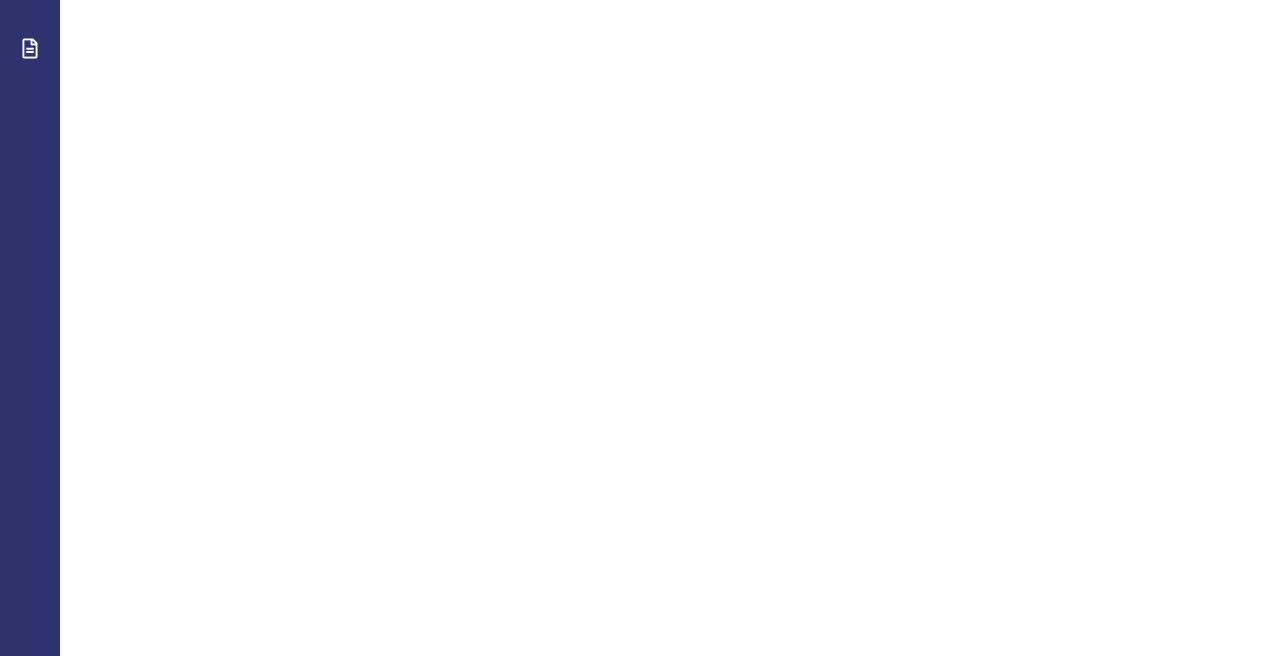
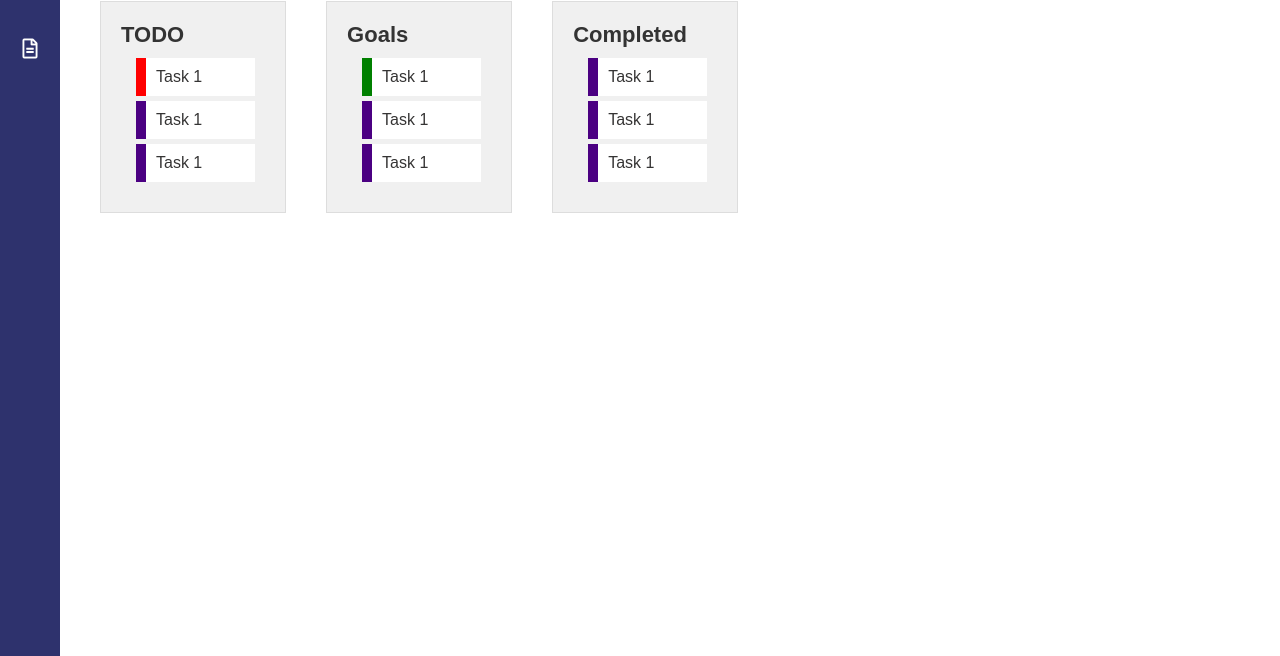
Before and after one commit to aneeshsharma/Journal, an Electron app: page index.html in a window 1280 px wide. Shown: the part 144-800 px from the top of the page. Drawn offline with Linux system fonts and the light colour scheme; no server answers.

Commit message:
Added cards for displaying tasks

```diff
--- a/css/master.css
+++ b/css/master.css
@@ -38,6 +38,7 @@ body {
     margin-left: 80px;
     margin: 0;
     font-size: 20px;
+    font-weight: normal;
     flex-grow: 100;
 }
 
@@ -114,8 +115,59 @@ body {
 .content {
     display: flex;
     flex-grow: 100;
+    flex-direction: column;
     padding: 20px;
+    align-items: center;
+}
+
+.content .row {
+    display: flex;
+    flex-direction: row;
+    width: 100%;
     justify-content: center;
+}
+
+.content .card {
+    display: flex;
+    flex-direction: column;
+    width: 30%;
+    margin: 20px;
+    min-height: 200px;
+    background-color: rgb(240, 240, 240);
+    padding: 20px;
+    border: 1px solid #ddd;
+}
+
+.card h2 {
+    font-size: 22px;
+    margin: 0;
+    color: #333;
+}
+
+.card ul {
+    margin: 5px;
+    padding: 0 0 0 5px;
+    list-style-type: none;
+}
+
+.card ul .check {
+    border-left: 10px solid green;
+}
+
+.card ul .high {
+    border-left: 10px solid red;
+}
+
+.card ul li {
+    margin: 5px;
+    padding: 10px;
+    background: white;
+    border-left: 10px solid indigo;
+    transition: 0.2s;
+}
+
+.card ul li:hover {
+    transform: scale(1.05, 1);
 }
 
 .content h1 {
@@ -123,6 +175,7 @@ body {
     color: #333;
     font-size: 30px;
     animation: enter-top 0.5s;
+    margin: 5px;
 }
 
 @keyframes enter-top {
--- a/index.html
+++ b/index.html
@@ -31,7 +31,7 @@
         </div>
         <div class="container">
             <div class="sections">
-                <button id="highlights-btn" class="active">
+                <button id="highlights-btn">
                     <i class="fas fa-star"></i>
                 </button>
                 <button id="todo-btn"><i class="fas fa-list-ol"></i></button>
@@ -39,6 +39,33 @@
             </div>
             <div class="content" id="highlights">
                 <h1>Highlights</h1>
+                <br />
+                <div class="row">
+                    <div class="card">
+                        <h2>TODO</h2>
+                        <ul>
+                            <li class="high">Task 1</li>
+                            <li>Task 1</li>
+                            <li>Task 1</li>
+                        </ul>
+                    </div>
+                    <div class="card">
+                        <h2>Goals</h2>
+                        <ul>
+                            <li class="check">Task 1</li>
+                            <li>Task 1</li>
+                            <li>Task 1</li>
+                        </ul>
+                    </div>
+                    <div class="card">
+                        <h2>Completed</h2>
+                        <ul>
+                            <li>Task 1</li>
+                            <li>Task 1</li>
+                            <li>Task 1</li>
+                        </ul>
+                    </div>
+                </div>
             </div>
             <div class="content" id="todo">
                 <h1>TODO</h1>
--- a/scripts/mainwindow.js
+++ b/scripts/mainwindow.js
@@ -11,7 +11,7 @@ function initWindow() {
     journalData = fs.readFileSync("journal.json").toString();
     journal = JSON.parse(journalData);
     document.getElementById("title").innerHTML =
-        "Journal | " + journal["owner"];
+        "<b>Journal</b> | " + journal["owner"];
     initializeSections();
 }
 
```
Also changed, not shown: journal.json (+11 -3 lines).
